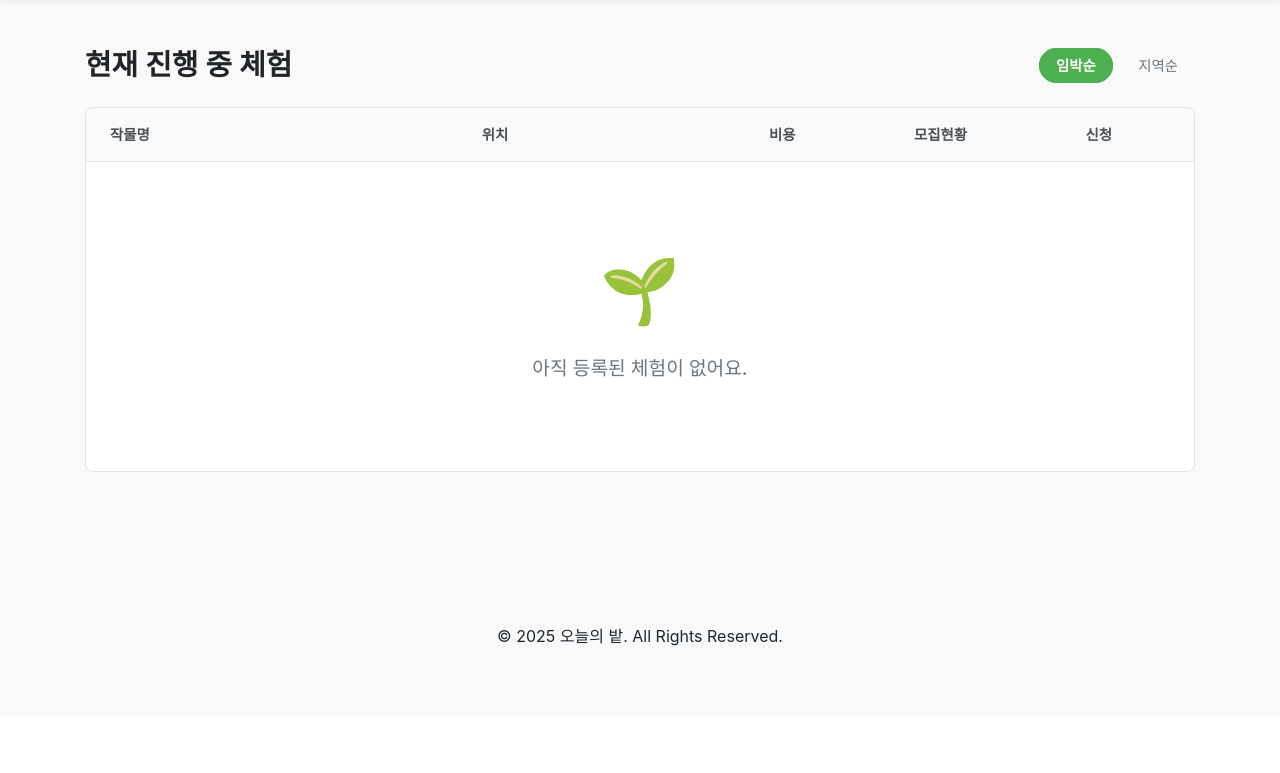
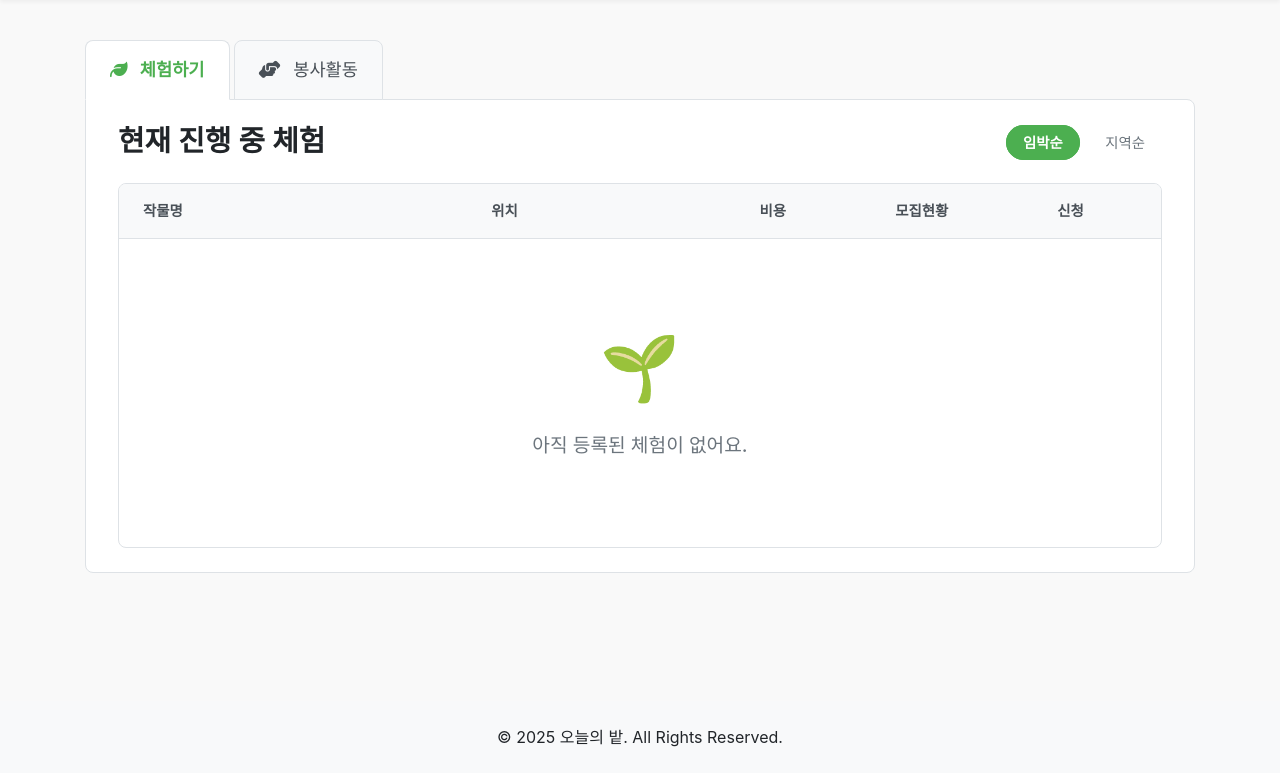
Before and after one commit to yoonwoosung/SW_id, a Flask app: page / in a window 1280 px wide. Shown: the part 84-857 px from the top of the page. Before the commit the page ends 730 px from the top, so only its background shows below. Run offline with Flask 3, Linux system fonts and the light colour scheme; some libraries are stand-ins or nearby versions.

Commit message:
Add files via upload

```diff
--- a/app.py
+++ b/app.py
@@ -98,6 +98,17 @@ class Application(db.Model):
 
     user = db.relationship('User', back_populates='applications')
     experience = db.relationship('Experience', back_populates='applications')
+
+class Volunteer(db.Model):
+    id = db.Column(db.Integer, primary_key=True)
+    farm_name = db.Column(db.String(100), nullable=False)
+    location = db.Column(db.String(255), nullable=False)
+    start_date = db.Column(db.Date, nullable=False)
+    end_date = db.Column(db.Date, nullable=False)
+    needed_staff = db.Column(db.Integer, nullable=False)
+    current_staff = db.Column(db.Integer, default=0)
+    # volunteer_detail.html 에 필요한 필드 추가
+    hours_per_day = db.Column(db.Integer, default=8)
 
 def get_coords_from_address(address):
     # --- 중요! ---
@@ -464,6 +475,18 @@ def delete_application(app_id):
     flash("체험 신청이 취소되었습니다.", "success")
     return redirect(url_for('my_info'))
 
+@app.route('/volunteer')
+def volunteer_apply():
+    # 데이터베이스에서 모든 봉사활동 목록을 조회합니다.
+    items = Volunteer.query.order_by(Volunteer.start_date.asc()).all()
+    # 조회한 목록을 템플릿으로 전달하여 페이지를 보여줍니다.
+    return render_template('volunteer_apply.html', items=items)
+
+@app.route('/volunteer/<int:item_id>')
+def volunteer_detail(item_id):
+    item = Volunteer.query.get_or_404(item_id)
+    return render_template('volunteer_detail.html', item=item)
+
 # --- 앱 실행 ---
 if __name__ == '__main__':
     with app.app_context():
--- a/static/css/style.css
+++ b/static/css/style.css
@@ -579,3 +579,83 @@ header.header-volunteer {
 .application-detail-trigger {
     cursor: pointer;
 }
+
+.main-menu a {
+    color: #333;
+    font-weight: 500;
+    text-decoration: none;
+    padding: 8px 12px;
+    border-radius: 6px;
+    transition: background-color 0.2s;
+}
+
+.main-menu a:hover {
+    background-color: #f0f0f0;
+}
+
+.content-tabs {
+    margin-top: 2.5rem;
+    display: flex;
+}
+
+.tab-item {
+    padding: 1rem 1.5rem;
+    border: 1px solid #dee2e6;
+    background-color: #f8f9fa;
+    color: #495057;
+    text-decoration: none;
+    font-size: 1.1rem;
+    font-weight: 500;
+    border-radius: 8px 8px 0 0;
+    margin-right: 4px;
+    margin-bottom: -1px; /* 핵심: 아래 컨테이너와 테두리를 겹치게 함 */
+    transition: all 0.2s ease-in-out;
+    position: relative;
+    z-index: 2; /* 활성화 탭이 위로 오도록 함 */
+}
+
+.tab-item:hover {
+    background-color: #e9ecef;
+    text-decoration: none;
+    color: #000;
+}
+.tab-content-wrapper {
+    background-color: #fff;
+    border: 1px solid #dee2e6;
+    border-radius: 0 8px 8px 8px;
+    padding: 1.5rem 2rem;
+    position: relative;
+    z-index: 1;
+}
+.tab-content-wrapper > *:first-child {
+    margin-top: 0;
+}
+
+.tab-item.active {
+    background-color: #fff; /* 활성화 탭은 흰색 배경 */
+    border-bottom: 1px solid #fff; /* 아래쪽 테두리를 흰색으로 만들어 콘텐츠와 연결된 것처럼 보이게 함 */
+    font-weight: 700;
+}
+
+.tab-item.active i {
+    opacity: 1;
+}
+
+.page-experiences .tab-item.active {
+    color: #4CAF50; /* 초록색 */
+}
+.page-experiences header {
+    border-bottom-color: #2196F3; /* 파란색 */
+}
+
+/* 봉사활동 페이지일 때 */
+.page-volunteer .tab-item.active {
+    color: #FF9800; /* 주황색 */
+}
+.page-volunteer header {
+    border-bottom-color: #FF9800; /* 주황색 */
+}
+
+.tab-item i {
+    margin-right: 8px; /* 아이콘과 텍스트 사이 간격 */
+}
--- a/templates/index.html
+++ b/templates/index.html
@@ -1,7 +1,17 @@
 {% extends "layout.html" %}
+{% block page_class %}page-experiences{% endblock %}
 {% block content %}
 <div class="container page-container">
 
+    <div class="content-tabs">
+        <a href="{{ url_for('index') }}" class="tab-item active">
+            <i class="fa-solid fa-leaf"></i> 체험하기
+        </a>
+        <a href="{{ url_for('volunteer_apply') }}" class="tab-item">
+            <i class="fa-solid fa-handshake-angle"></i> 봉사활동
+        </a>
+    </div>
+    <div class="tab-content-wrapper">
         <div class="list-title-header">
             <h2>현재 진행 중 체험</h2>
             <div class="sort-links">
@@ -73,6 +83,6 @@
             </ul>
         </nav>
         {% endif %}
-
+    </div>
 </div>
 {% endblock %}
--- a/templates/layout.html
+++ b/templates/layout.html
@@ -8,10 +8,11 @@
     <link rel="stylesheet" href="https://cdnjs.cloudflare.com/ajax/libs/font-awesome/6.5.2/css/all.min.css"/>
     <link rel="stylesheet" href="{{ url_for('static', filename='css/style.css') }}">
 </head>
-<body>
+<body class="{% block page_class %}{% endblock %}">
     <header class="header-{{ session.get('role', 'experiencer') }}">
     <div class="container header-content">
         <a href="/" class="logo">FarmLink</a>
+
         <nav class="user-menu">
             {% if session.get('user_id') %}
                 <strong>{{ session.get('nickname') }}</strong>님
```
Also changed, not shown: templates/volunteer_apply.html (+13 -1 lines). Lines whose indentation alone changed are shown as unchanged.
